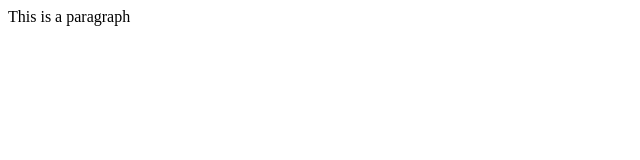
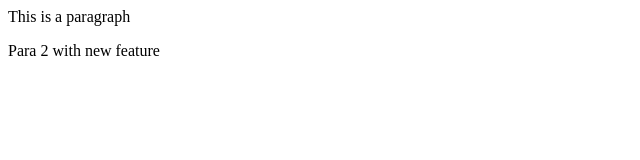
Before and after one commit to PiriPiri57/Local-repo, a plain HTML site: page index.html in a window 1280 px wide. Shown: the whole page, without its empty margins (0-640 px from the left). Drawn offline with Linux system fonts and the light colour scheme.

Commit message:
Added a feature

```diff
--- a/index.html
+++ b/index.html
@@ -1 +1,2 @@
 <p>This is a paragraph</p>
+<p>Para 2 with new feature</p>
```
